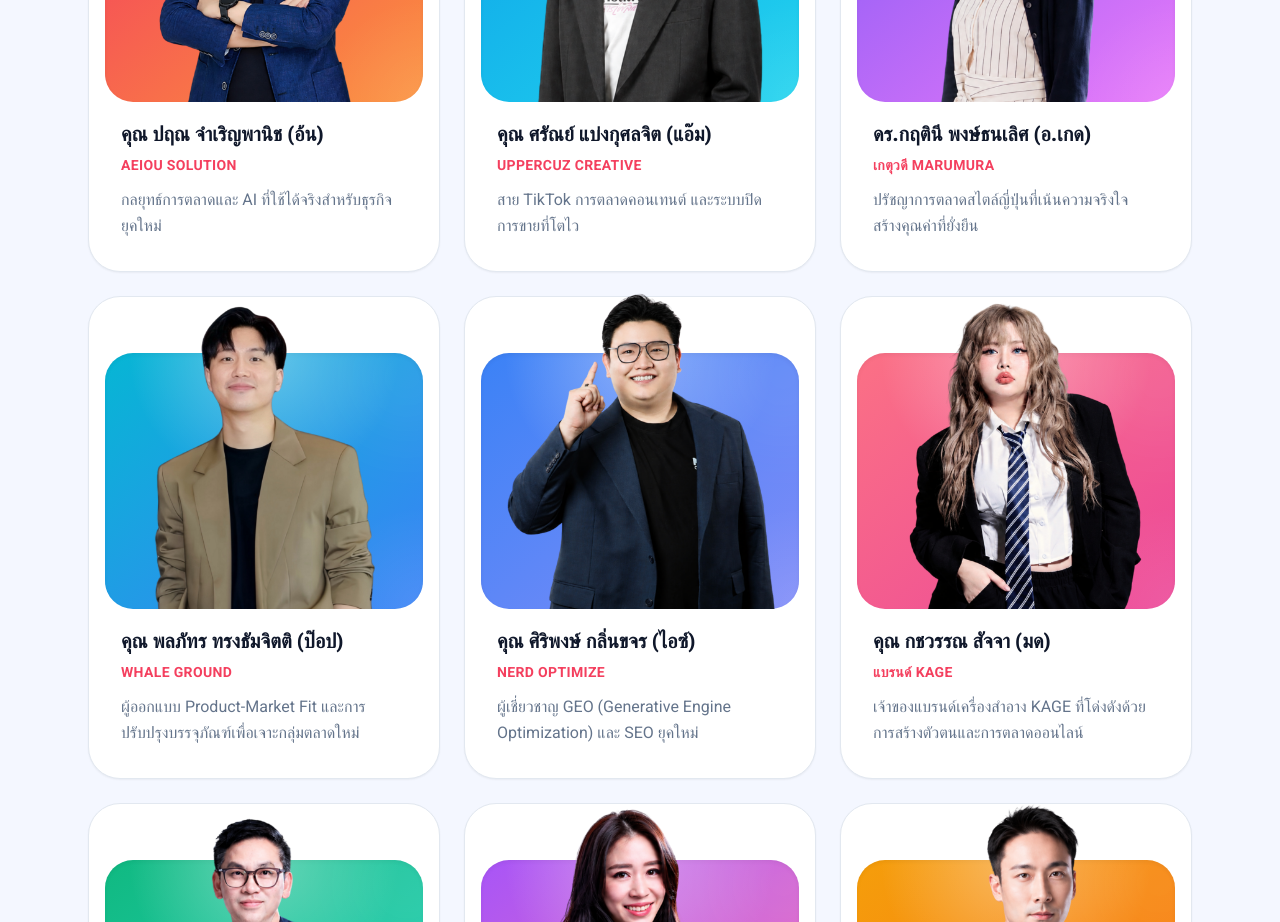
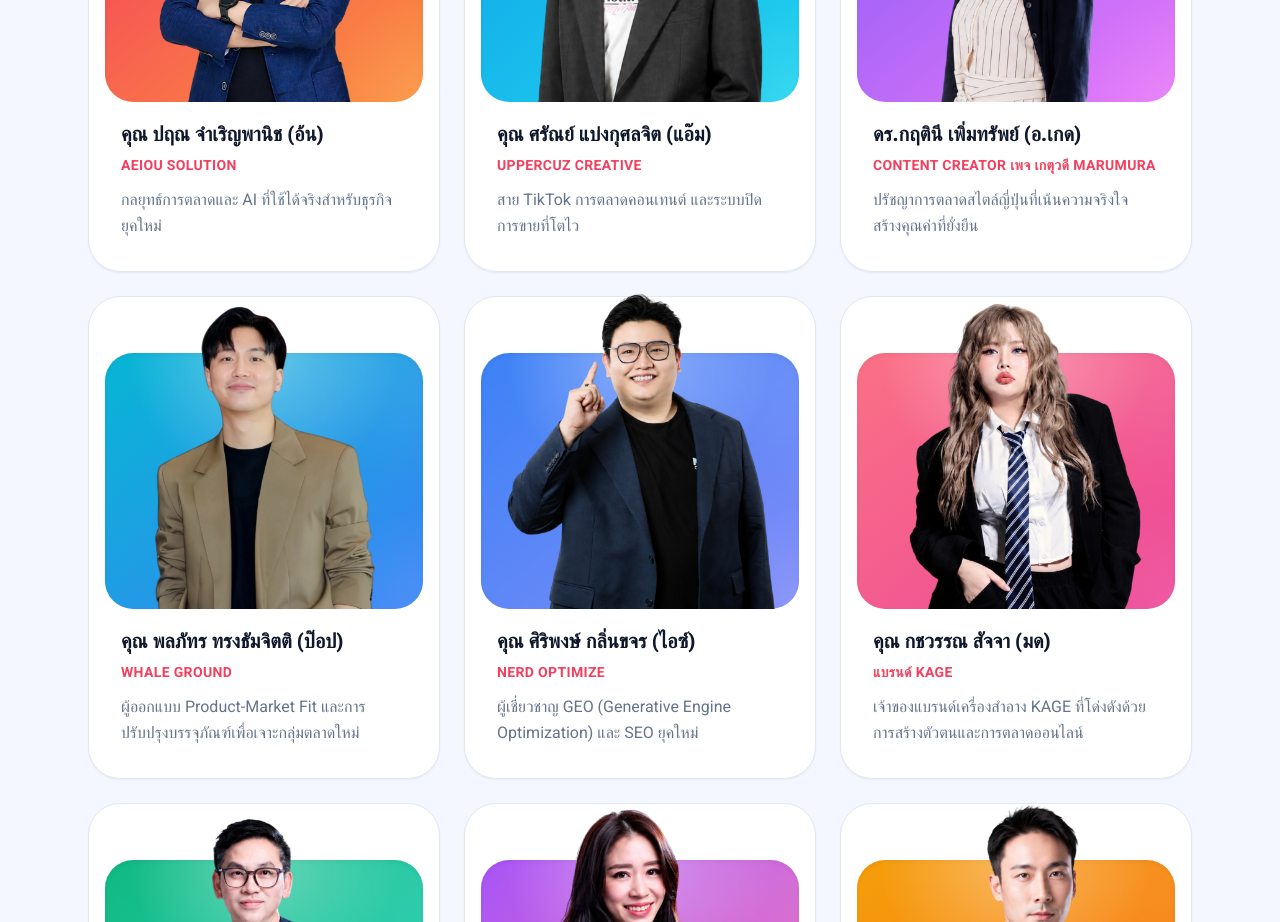
Before and after one commit to poohphurit/RunProject, a React (Vite) app: page / in a window 1280 px wide. Shown: the part 8560-9482 px from the top of the page. Built offline with nearby package versions, Linux system fonts and the light colour scheme; the HTML template or start-up script is replaced by a standard one; a web font is replaced by a local one.

Commit message:
style: update speaker Dr. Kritinee last name and role

```diff
--- a/src/App.jsx
+++ b/src/App.jsx
@@ -140,7 +140,7 @@ const syllabus = [
       {
         time: '15.30 - 17.30 น.',
         title: 'Makoto Marketing + New Human Value',
-        speaker: 'วิทยากร ดร.กฤตินี พงษ์ธนเลิศ (อ.เกด)',
+        speaker: 'วิทยากร ดร.กฤตินี เพิ่มทรัพย์ (อ.เกด)',
         company: 'บริษัท/แบรนด์ เกตุดี Marumura',
         status: 'Confirmed_NoBadge',
         headline: 'การตลาดเชิงคุณค่าที่มนุษย์และความไว้วางใจอยู่ตรงกลาง',
@@ -190,8 +190,8 @@ const speakers = [
     accent: 'from-sky-500 to-cyan-400',
   },
   {
-    name: 'ดร.กฤตินี พงษ์ธนเลิศ (อ.เกด)',
-    role: 'เกตุวดี Marumura',
+    name: 'ดร.กฤตินี เพิ่มทรัพย์ (อ.เกด)',
+    role: 'Content Creator เพจ เกตุวดี Marumura',
     bio: 'ปรัชญาการตลาดสไตล์ญี่ปุ่นที่เน้นความจริงใจ สร้างคุณค่าที่ยั่งยืน',
     image: '/speakers/speaker-kritinee.png?v=20260526',
     accent: 'from-violet-500 to-fuchsia-400',
```
